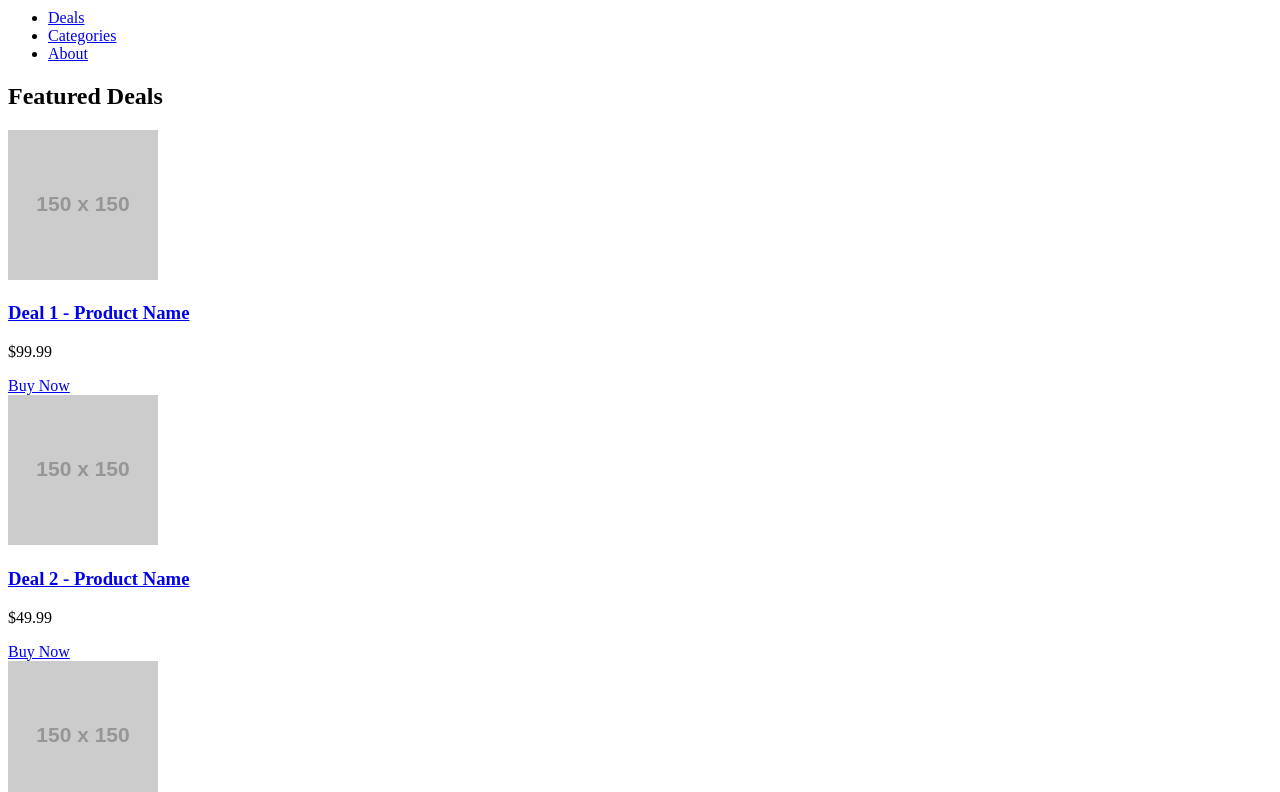
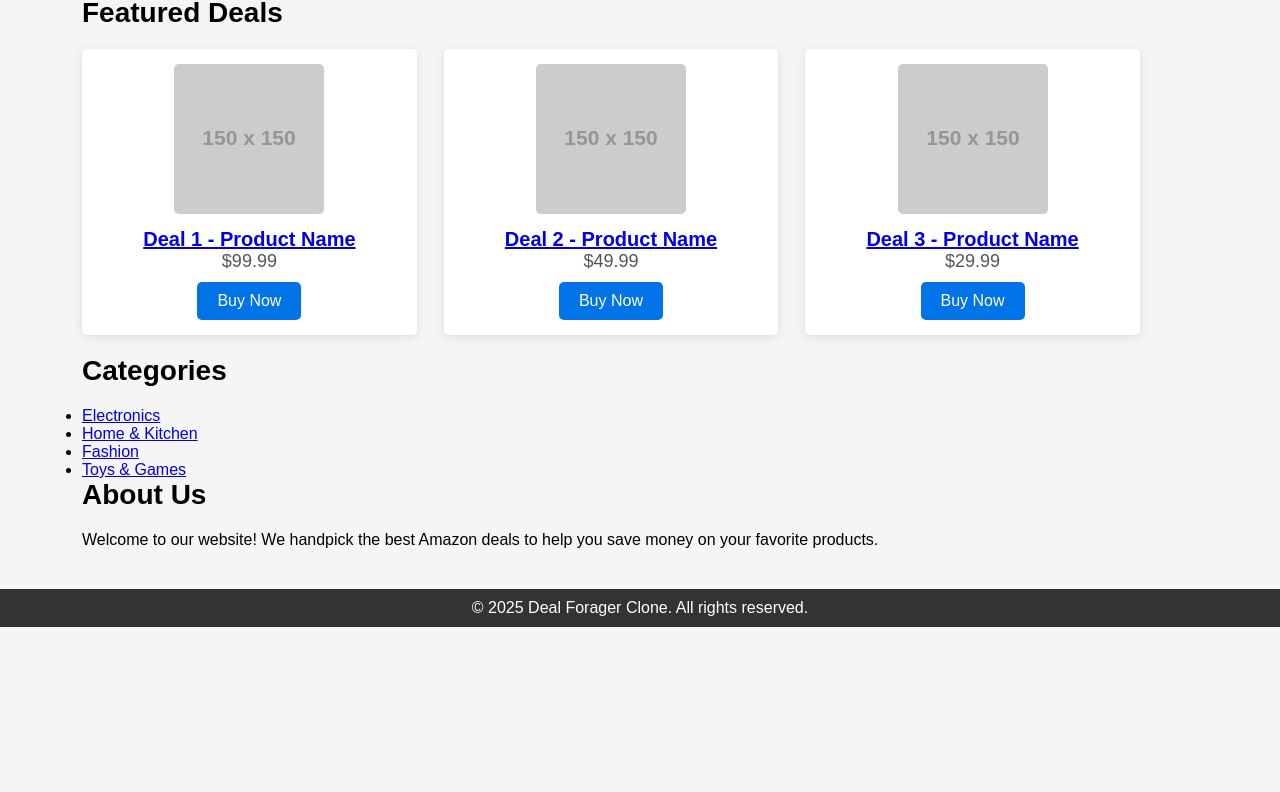
Before and after one commit to Hailey626/Amazon-Deal-Hound, a plain HTML site: page index.html in a window 1280 px wide. Shown: the part 71-863 px from the top of the page. After the commit the page ends 800 px from the top, so only its background shows below. Drawn offline with Linux system fonts and the light colour scheme; placeholder pictures from the web are drawn by us.

Commit message:
Update index.html

```diff
--- a/index.html
+++ b/index.html
@@ -5,15 +5,17 @@
     <meta name="viewport" content="width=device-width, initial-scale=1.0">
     <meta name="description" content="Find the best Amazon deals with our handpicked selections!">
     <title>Deal Forager Clone</title>
-    <link rel="stylesheet" href="styles.css">
+    <link rel="stylesheet" href="style.css">
 </head>
 <body>
+
+    <!-- Header Section -->
     <header>
         <div class="container">
             <h1>Deal Forager Clone</h1>
             <nav>
                 <ul>
-                    <li><a href="#deals">Deals</a></li>
+                    <li><a href="#deals">Featured Deals</a></li>
                     <li><a href="#categories">Categories</a></li>
                     <li><a href="#about">About</a></li>
                 </ul>
@@ -21,11 +23,13 @@
         </div>
     </header>
 
+    <!-- Main Content Section -->
     <main>
         <section id="deals">
             <div class="container">
                 <h2>Featured Deals</h2>
 
+                <!-- Deal Card 1 -->
                 <div class="deal-card">
                     <img src="https://via.placeholder.com/150" alt="Deal 1">
                     <h3><a href="https://www.amazon.com/dp/B08N5M7S6K?tag=hailey626-20" target="_blank">Deal 1 - Product Name</a></h3>
@@ -33,6 +37,7 @@
                     <a href="https://www.amazon.com/dp/B08N5M7S6K?tag=hailey626-20" target="_blank" class="btn">Buy Now</a>
                 </div>
 
+                <!-- Deal Card 2 -->
                 <div class="deal-card">
                     <img src="https://via.placeholder.com/150" alt="Deal 2">
                     <h3><a href="https://www.amazon.com/dp/B08R6Q2L13?tag=hailey626-20" target="_blank">Deal 2 - Product Name</a></h3>
@@ -40,15 +45,44 @@
                     <a href="https://www.amazon.com/dp/B08R6Q2L13?tag=hailey626-20" target="_blank" class="btn">Buy Now</a>
                 </div>
 
+                <!-- Deal Card 3 -->
                 <div class="deal-card">
                     <img src="https://via.placeholder.com/150" alt="Deal 3">
                     <h3><a href="https://www.amazon.com/dp/B07VJYZF3J?tag=hailey626-20" target="_blank">Deal 3 - Product Name</a></h3>
                     <p>$29.99</p>
                     <a href="https://www.amazon.com/dp/B07VJYZF3J?tag=hailey626-20" target="_blank" class="btn">Buy Now</a>
                 </div>
+
             </div>
         </section>
 
         <section id="categories">
             <div class="container">
                 <h2>Categories</h2>
+                <ul>
+                    <li><a href="#">Electronics</a></li>
+                    <li><a href="#">Home & Kitchen</a></li>
+                    <li><a href="#">Fashion</a></li>
+                    <li><a href="#">Toys & Games</a></li>
+                </ul>
+            </div>
+        </section>
+
+        <section id="about">
+            <div class="container">
+                <h2>About Us</h2>
+                <p>Welcome to our website! We handpick the best Amazon deals to help you save money on your favorite products.</p>
+            </div>
+        </section>
+    </main>
+
+    <!-- Footer Section -->
+    <footer>
+        <div class="container">
+            <p>&copy; 2025 Deal Forager Clone. All rights reserved.</p>
+        </div>
+    </footer>
+
+    <script src="script.js"></script>
+</body>
+</html>
```
